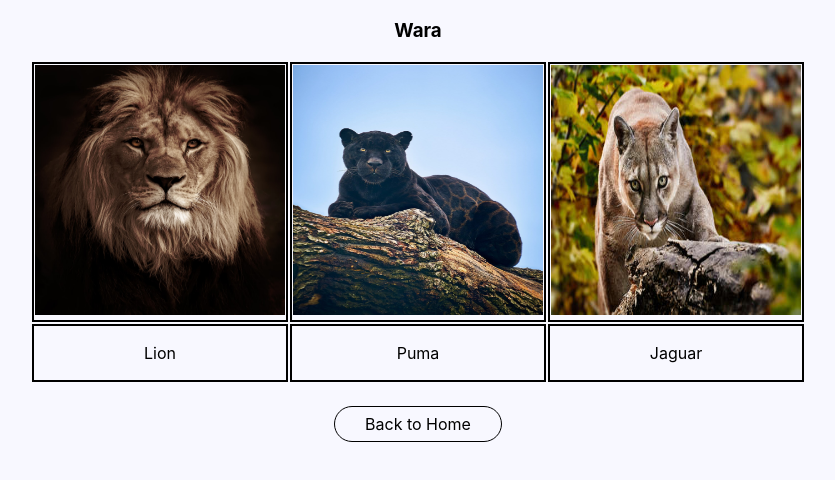
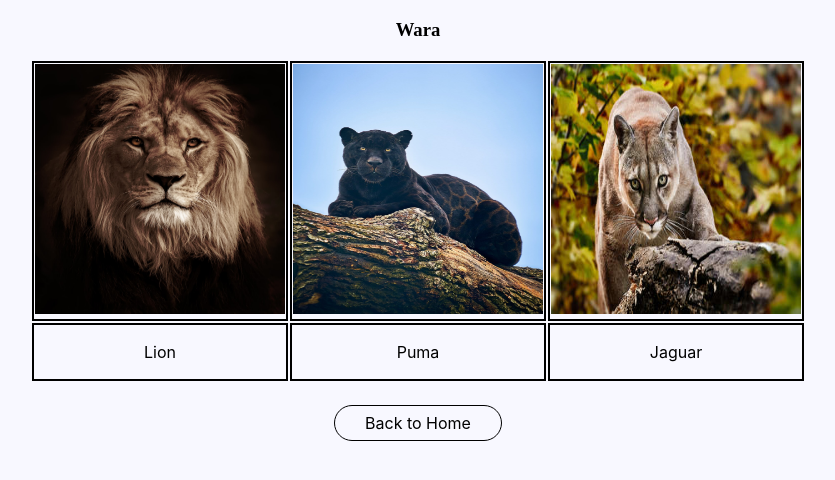
Before and after one commit to Waraba2/Web-Dev-Assignment-1, a React (Create React App) app: page /page2 in a window 1280 px wide. Shown: the top 480 px of the page, without its empty margins (222-1057 px from the left). Built offline with nearby package versions, Linux system fonts and the light colour scheme.

Commit message:
changed font family of page2 header

```diff
--- a/src/components/rickSanchez/RickSanchez.js
+++ b/src/components/rickSanchez/RickSanchez.js
@@ -1,4 +1,5 @@
 import React from 'react';
+import './RickSanchez.css'
 
 const RickSanchez = () => {
     return (
--- a/src/components/wara/Wara.css
+++ b/src/components/wara/Wara.css
@@ -0,0 +1,3 @@
+.Wara h3 {
+    font-family: "Fantasy", serif;
+}
```
